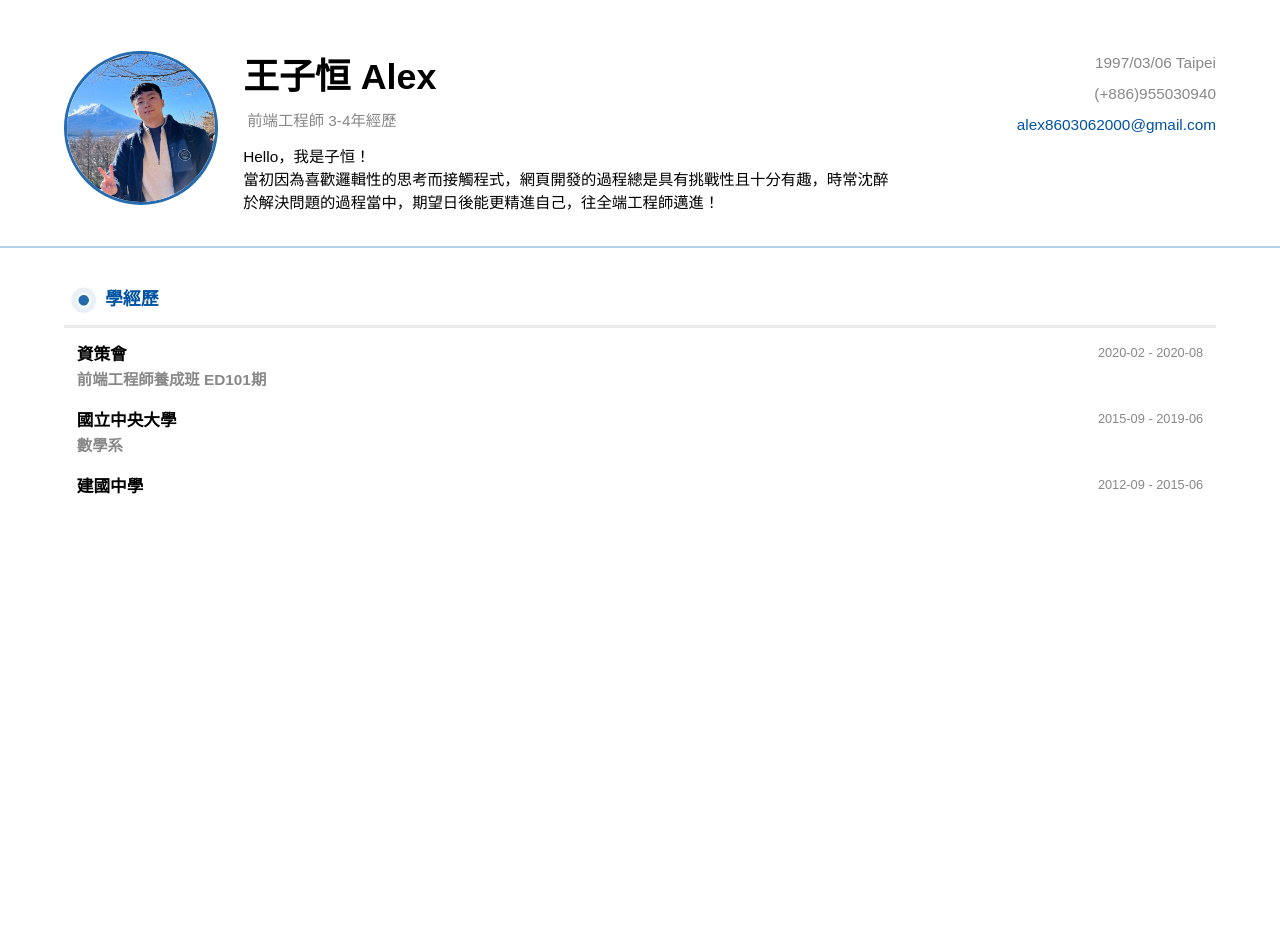
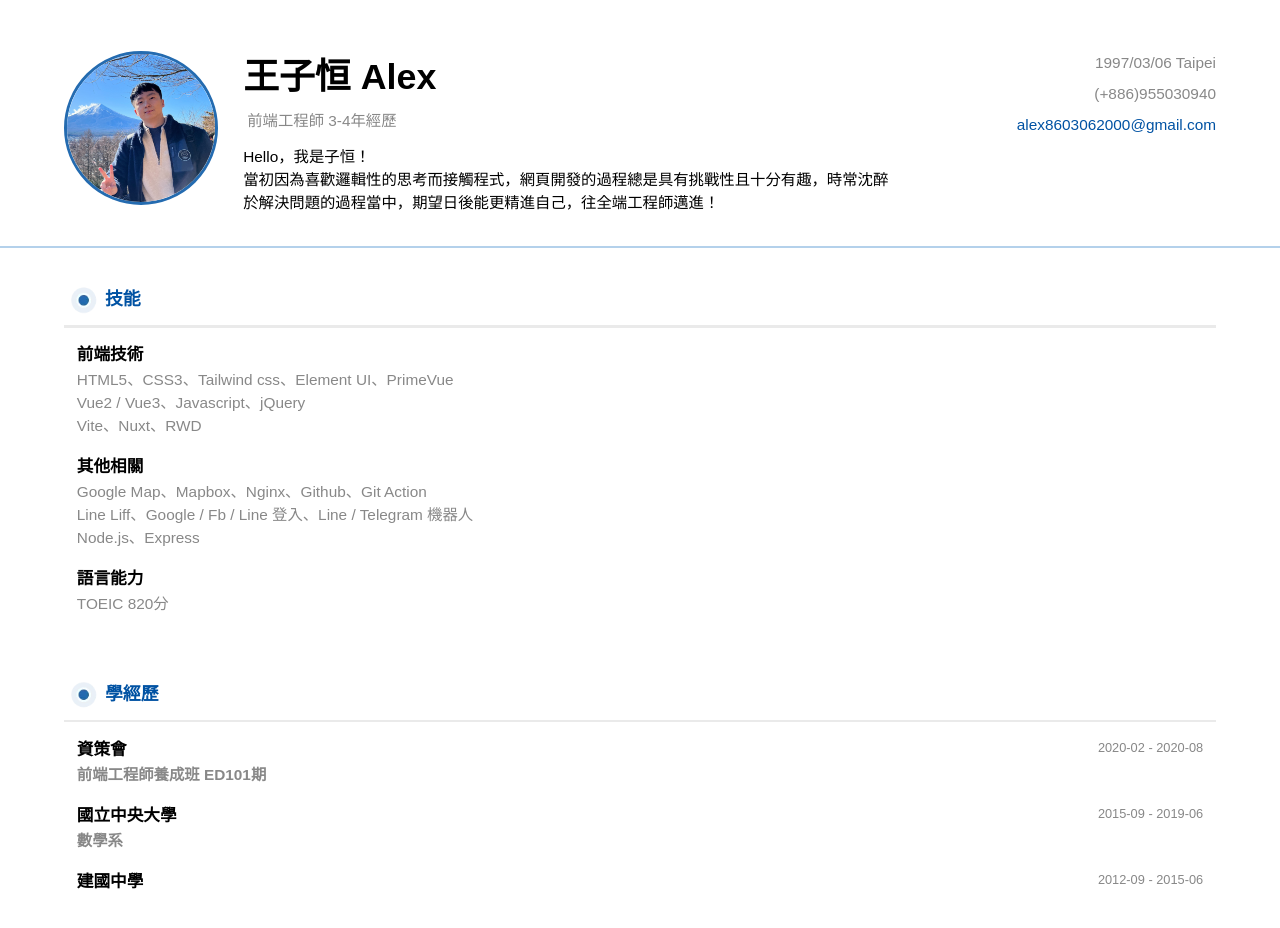
Before and after one commit to alex1234567639/Resume, a Vue app: page /home/ in a window 1280 px wide. Before the commit the page ends 800 px from the top, so only its background shows below. Built offline with nearby package versions, Linux system fonts and the light colour scheme; a web font is replaced by a local one.

Commit message:
[feature]技能頁面

```diff
--- /dev/null
+++ b/src/components/Skill.vue
@@ -0,0 +1,42 @@
+<template>
+  <div class="skill-container">
+    <Title :title="t('skill.title')"/>
+    <Divider :color="'rgba(185,185,185,0.3)'"/>
+
+    <div v-if="Array.isArray(skillList)">
+      <div
+          v-for="(item, index) in skillList"
+          class="skill-list-item"
+          :key="index"
+      >
+        <div class="title">{{ item.title }}</div>
+        <div class="content">{{ item.content }}</div>
+      </div>
+    </div>
+  </div>
+</template>
+
+<script setup>
+import Title from "./Title.vue";
+import Divider from "./Divider.vue";
+import { ref } from "vue";
+import { useI18n } from 'vue-i18n'
+const { t, tm } = useI18n()
+
+const skillList = ref(tm("skill.list"))
+</script>
+
+<style lang="scss" scoped>
+.skill-container {
+  padding: 2vw 5vw;
+  & .skill-list-item {
+    padding: 0.7vw 1vw;
+    & .title {
+      @apply text-[1.3vw] font-bold;
+    }
+    & .content {
+      @apply text-[1.2vw] text-[#888888] whitespace-pre-wrap;
+    }
+  }
+}
+</style>
--- a/src/i18n/default_zh.json
+++ b/src/i18n/default_zh.json
@@ -3,6 +3,23 @@
   "experience": "年經歷",
   "taipei": "Taipei",
   "about": "Hello，我是⼦恒！\n當初因為喜歡邏輯性的思考⽽接觸程式，網⾴開發的過程總是具有挑戰性且⼗分有趣，時常沈醉於解決問題的過程當中，期望⽇後能更精進⾃⼰，往全端⼯程師邁進！",
+  "skill": {
+    "title": "技能",
+    "list": [
+      {
+        "title": "前端技術",
+        "content": "HTML5、CSS3、Tailwind css、Element UI、PrimeVue\nVue2 / Vue3、Javascript、jQuery\nVite、Nuxt、RWD"
+      },
+      {
+        "title": "其他相關",
+        "content": "Google Map、Mapbox、Nginx、Github、Git Action\nLine Liff、Google / Fb / Line 登⼊、Line / Telegram 機器⼈\nNode.js、Express"
+      },
+      {
+        "title": "語言能力",
+        "content": "TOEIC 820分"
+      }
+    ]
+  },
   "eq": {
     "title": "學經歷",
     "list": [
--- a/src/views/index.vue
+++ b/src/views/index.vue
@@ -1,11 +1,13 @@
 <template>
   <div>
     <Info/>
+    <Skill/>
     <EducationalQualifications/>
   </div>
 </template>
 
 <script setup>
 import Info from "../components/info.vue";
+import Skill from "../components/Skill.vue";
 import EducationalQualifications from "../components/EducationalQualifications.vue";
 </script>
```
